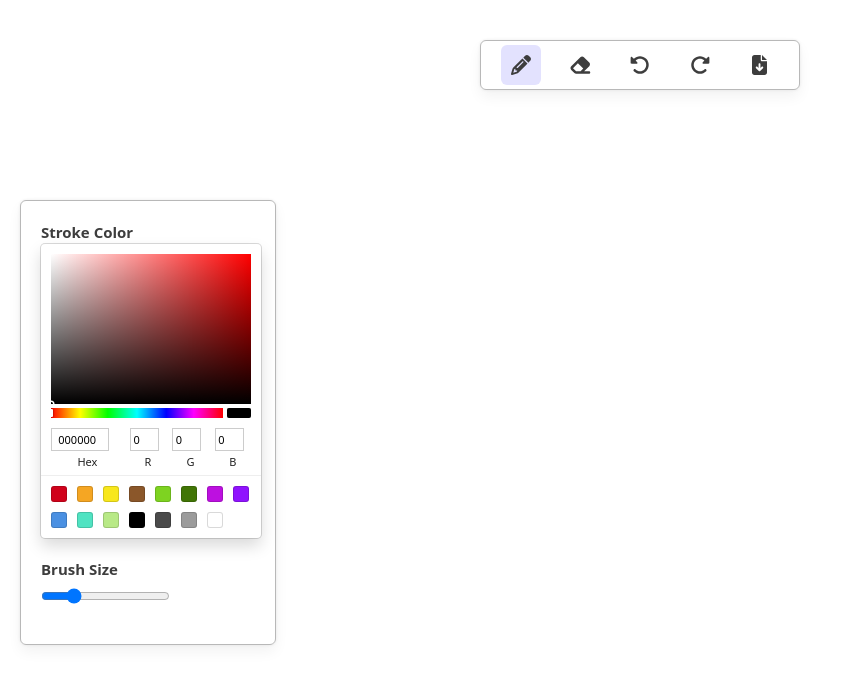
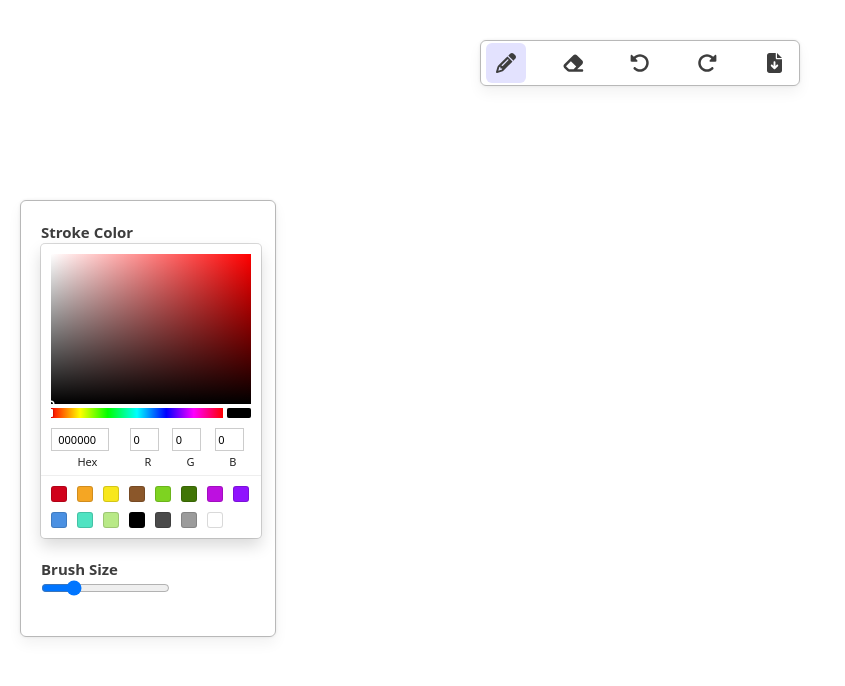
Before and after one commit to adityaK87/Sketch-Board, a React (Create React App) app: page / in a window 1280 px wide. Shown: the top 686 px of the page, without its empty margins (0-845 px from the left). Built offline with nearby package versions, Linux system fonts and the light colour scheme.

Commit message:
convert tailwind to css

```diff
--- a/postcss.config.js
+++ b/postcss.config.js
@@ -1,6 +1,6 @@
 module.exports = {
 	plugins: {
-		"tailwindcss/nesting": "postcss-nesting",
+		"tailwindcss/nesting": {},
 		tailwindcss: {},
 		autoprefixer: {},
 	},
--- a/src/components/Menu/index.module.css
+++ b/src/components/Menu/index.module.css
@@ -1,13 +1,27 @@
 .menuContainer {
-	@apply absolute px-5 py-1 flex justify-between w-1/4 left-1/2 top-10 rounded-md;
+	display: flex;
+	justify-content: space-between;
+	padding: 2px 5px;
+	position: absolute;
+	top: 2.5rem;
+	left: 50%;
+	width: 25%;
+	border-radius: 6px;
 	border: 1px solid theme("colors.border1");
 
 	transform: translateX(-50%);
 	box-shadow: theme("colors.shadow1");
 
 	.iconWrapper {
-		@apply cursor-pointer flex justify-center items-center h-10 w-10 rounded-md;
+		/* @apply cursor-pointer flex justify-center items-center h-10 w-10 rounded-md; */
 
+		display: flex;
+		justify-content: center;
+		align-items: center;
+		height: 2.5rem;
+		width: 2.5rem;
+		border-radius: 6px;
+		cursor: pointer;
 		&:hover,
 		&.active {
 			background-color: theme("colors.text2");
--- a/src/components/Toolbox/index.module.css
+++ b/src/components/Toolbox/index.module.css
@@ -1,11 +1,19 @@
 .toolboxContainer {
-	@apply p-5 absolute top-1/4 left-5 w-64 rounded-md;
+	position: absolute;
+	left: 1.25rem;
+	top: 25%;
+	padding: 1.25rem;
+	border-radius: 0.375rem;
+	width: 16rem;
 	box-shadow: theme("colors.shadow1");
 	border: 1px solid theme("colors.border1");
 	background-color: theme("colors.background1");
 
 	.toolItem {
-		@apply mb-5 flex flex-col justify-center text-left;
+		display: flex;
+		margin-bottom: 1.25rem;
+		flex-direction: column;
+		justify-content: center;
 
 		.toolText {
 			font-size: 15px;
@@ -13,10 +21,15 @@
 			color: theme("colors.text1");
 		}
 		.itemContainer {
-			@apply flex justify-between mt-2;
+			display: flex;
+			justify-content: space-between;
 
 			.colorBox {
-				@apply h-5 w-5 mr-1 rounded-sm cursor-pointer;
+				margin-right: 0.25rem;
+				border-radius: 0.125rem;
+				width: 1.25rem;
+				height: 1.25rem;
+				cursor: pointer;
 
 				&:hover,
 				&.active {
```
